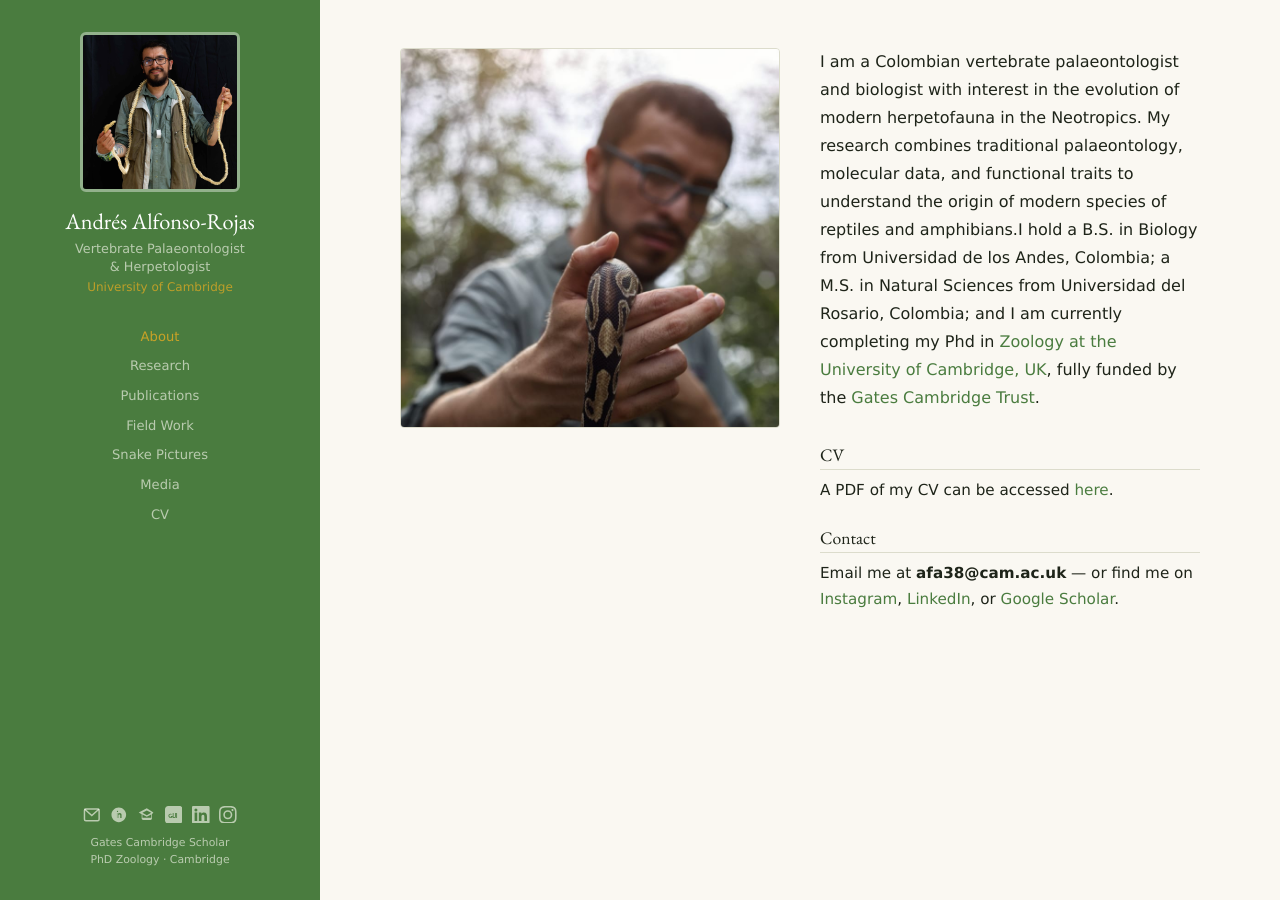
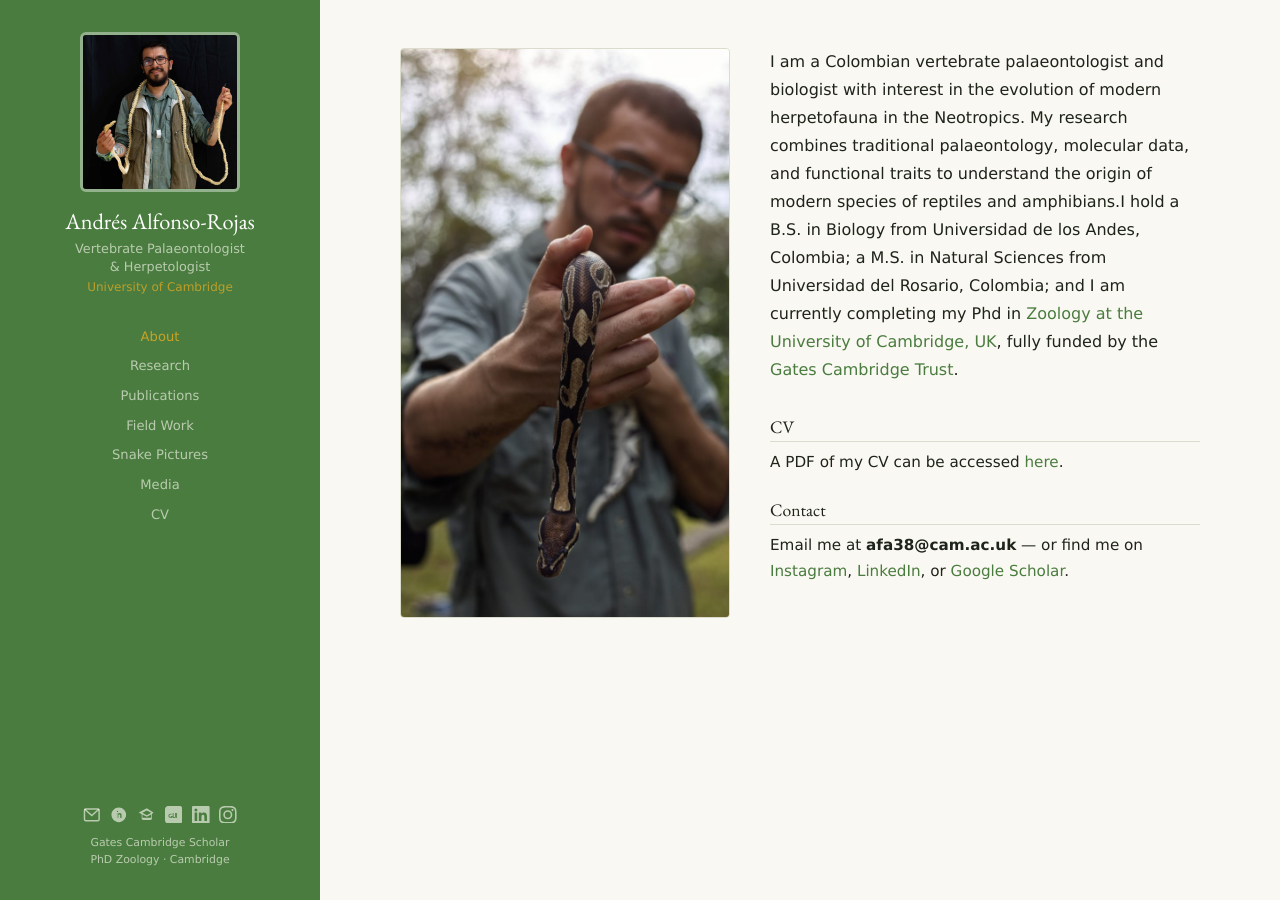
Before and after one commit to palaeophidia/palaeophidia.github.io, a Jekyll site: the page built from index.md, in a window 1280 px wide. Built offline with Jekyll 4.4.1, drawn with Linux system fonts in a browser that asks for light colours.

Commit message:
about image size

```diff
--- a/public/css/main.css
+++ b/public/css/main.css
@@ -204,9 +204,9 @@ h1, h2, h3, h4 {
   align-items: flex-start;
 }
 .about-photo {
-  flex: 0 0 380px;
-  width: 220px;
-  height: 380px;
+  flex: 0 0 330px;
+  width: 330px;
+  height: 570px;
   border-radius: 4px;
   object-fit: cover;
   object-position: top;
```
